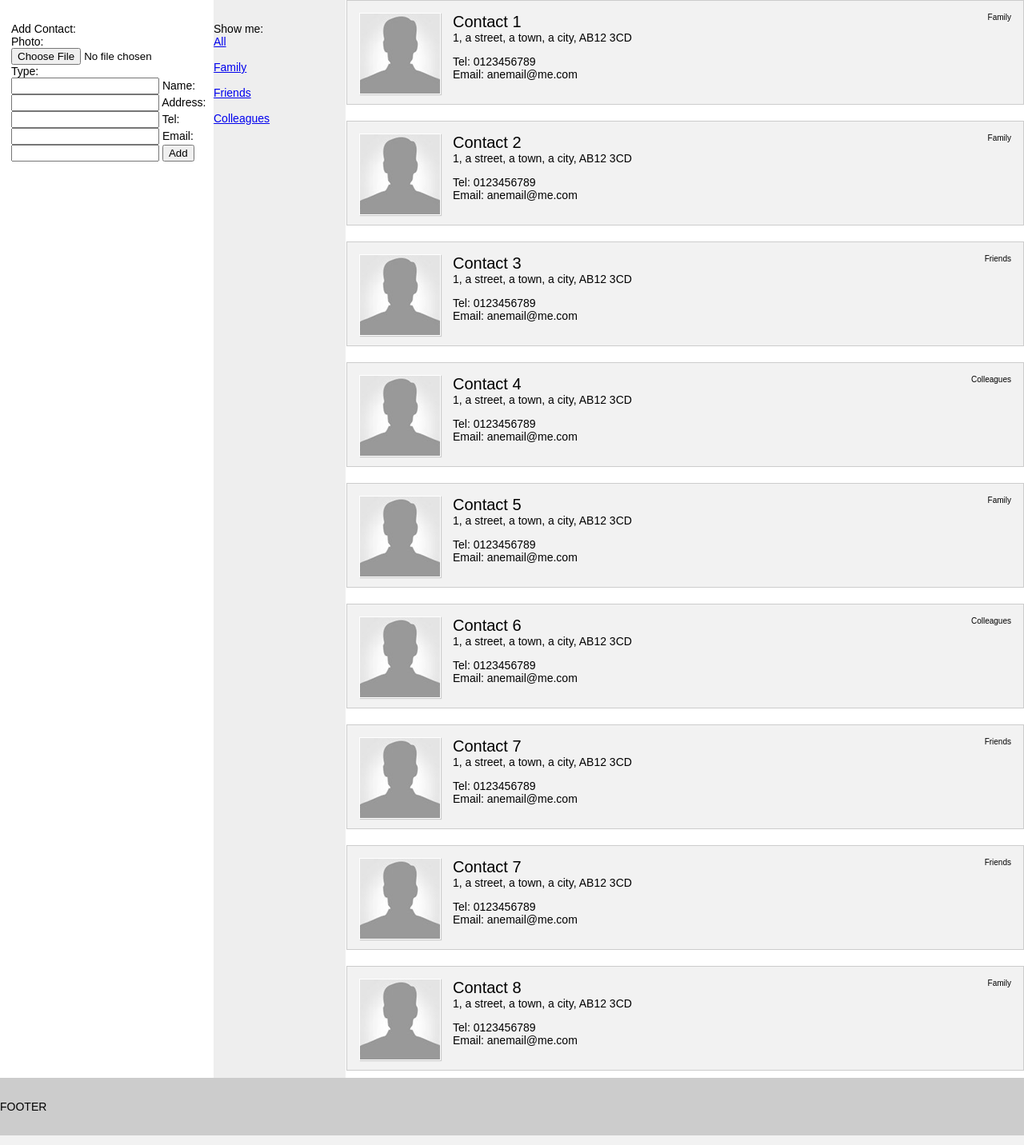
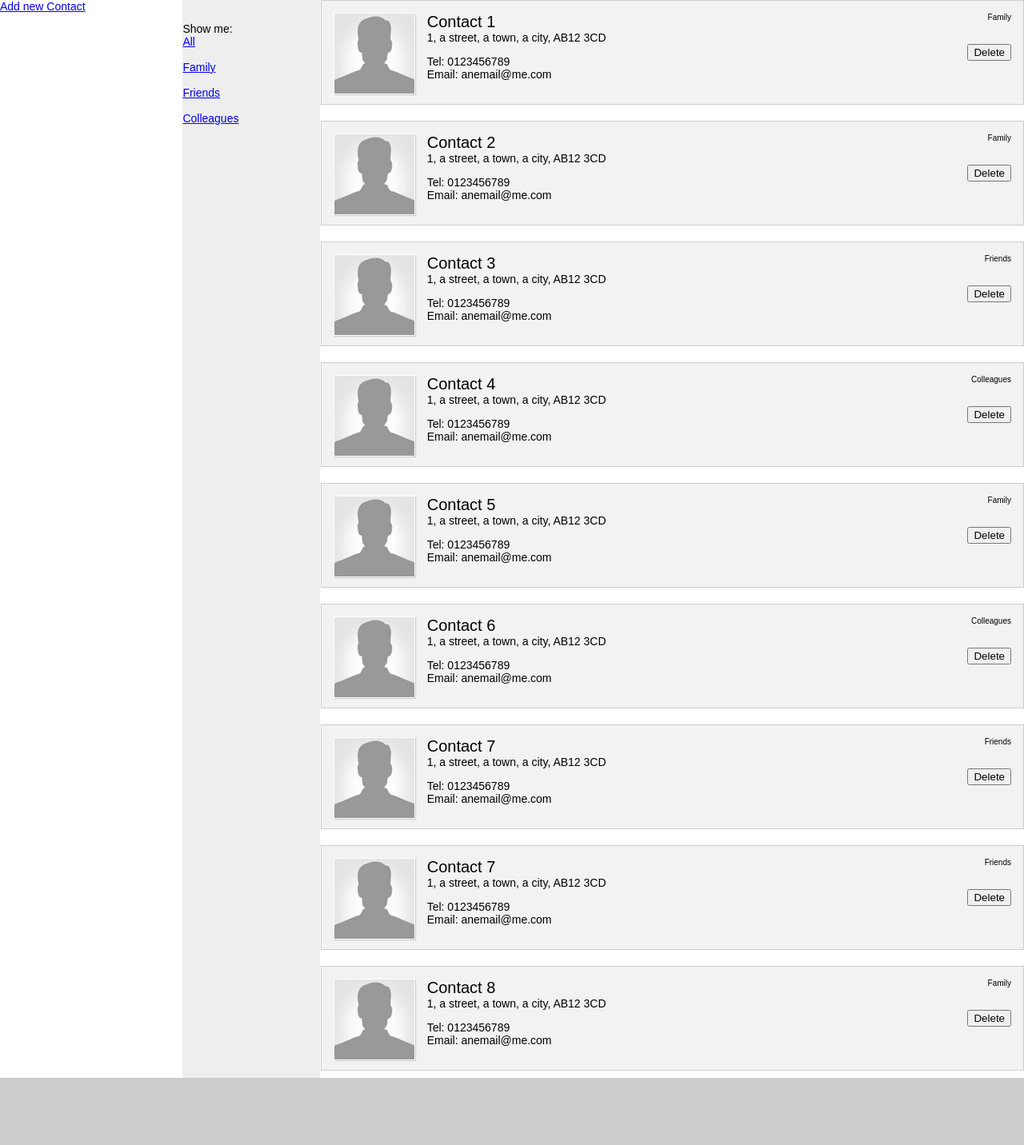
Before and after one commit to ITCarst/backbone-filter-contacts, a PHP site: page / in a window 1280 px wide. Shown: the part 73-1505 px from the top of the page at 80% size. Run offline with PHP 8.4, Linux system fonts and the light colour scheme; some libraries are stand-ins or nearby versions.

Commit message:
ability to delete contact

```diff
--- a/css/screen.css
+++ b/css/screen.css
@@ -102,3 +102,9 @@ header {
     font-size:10px;
     float:right;
 }
+.contact-container .delete {
+    float: right;
+}
+.add-contact > div {
+    display: none;
+}
--- a/index.html
+++ b/index.html
@@ -14,6 +14,9 @@
 
             <main class="flex-container flex-content">
                 <div class="add-contact">
+
+                    <a id="showForm" href="#">Add new Contact</a>
+
                     <div>
                         Add Contact:<br/>
                         <form id="addContact" action="#">
@@ -45,24 +48,29 @@
                      <div id="filter"><label>Show me: </label></div>
                 </nav>
 
-
-
                 <article class="message">
                     <div id="contacts">
                         <script id="contactTemplate" type="text/template">
                             <img src="<%= photo %>" alt="<%= name %>" />
                             <h1><%= name %><span><%= type %></span></h1>
                             <div> <%= address %></div>
+                            <button class="delete">Delete</button>
                             <dl>
                                 <dt>Tel: <%= tel %></dt>
-                            <dd>Email: <%= email %></dd>
+                                <dd>Email: <%= email %></dd>
                             </dl>
                      </script>
                  </div>
                 </article>
             </main>
 
-            <footer>FOOTER</footer>
+            <footer id="footer">
+                 <ul>
+                     <script id="footerTemplate" type="text/template">
+                        <li title="<%= link%>"> <%=link%> </li>
+                    </script>
+                </ul>
+            </footer>
 
         </div>
 
--- a/js/app.js
+++ b/js/app.js
@@ -1,4 +1,5 @@
 (function ($) {
+    var footerLinks = ["about", "contact", "similar"];
 
     var contacts = [
         { name: "Contact 1", address: "1, a street, a town, a city, AB12 3CD", tel: "0123456789", email: "anemail@me.com", type: "Family" },
@@ -15,9 +16,38 @@
     //define the contact model
     var Contact = Backbone.Model.extend({
         defaults: {
-            photo : "./img/placeholder.png" //default image for contacts
+            photo : "./img/placeholder.png", //default image for contacts
+            name : "",
+            tel : "",
+            email: "",
+            type: ""
          }
     });
+
+    var Footer = Backbone.Model.extend();
+    var FooterDir = Backbone.Collection.extend({
+        model: Footer
+    });
+
+    var FooterView = Backbone.View.extend({
+        el: $("#footer"),
+
+        initialize: function () {
+            this.collection = new FooterDir(footerLinks);
+
+            this.render();
+        },
+        render : function () {
+            var that = this;
+            _.each(this.collection.models, function (link) {
+                that.renderFooterLinks(link);
+            });
+        },
+        renderFooterLinks: function (link) {
+            console.log(link);
+        }
+    });
+
 
     //define collection dir
     var Directory = Backbone.Collection.extend({
@@ -33,9 +63,17 @@
         render: function () {
             var tmpl = _.template(this.template);
             this.$el.html(tmpl(this.model.toJSON()));
-
             return this;
-
+        },
+        events: {
+            "click button.delete" : "deleteContact"
+        },
+        deleteContact: function () {
+            var removedType = this.model.get("type").toLowerCase();
+            this.model.destroy();
+            this.remove();
+            if(_.indexOf(directory.getTypes(), removedType) === -1)
+                directory.$el.find("#filter div").children("a[data='" + removedType + "']").remove();
         }
     });
 
@@ -56,6 +94,8 @@
 
             //render the collection with the new contact
             this.collection.on("add", this.renderContact, this);
+
+            this.collection.on("remove", this.removeContact, this);
 
         },
         render: function () {
@@ -83,7 +123,7 @@
                     html: "<a href='#filter/all' data='all'>All</a><br/><br/>"
                 });
             _.each(this.getTypes(), function (item) {
-                var option = $("<a href='#filter/" + item.toLowerCase() +"'>"
+                var option = $("<a href='#filter/" + item.toLowerCase() +"' data='" + item.toLowerCase() + "'>"
                     + item + "</a><br/><br/>").appendTo(select);
             });
             return select;
@@ -94,7 +134,8 @@
         },
         events: {
             "change #filter select" : "setFilter",
-            "click #add" : "addContact"
+            "click #add" : "addContact",
+            "click #showForm": "showForm"
         },
         setFilter: function(e) {
             this.filterType = e.currentTarget.value;
@@ -126,9 +167,7 @@
             });
 
             if (!_.isEmpty(newModel)) {
-
                 contacts.push(newModel);
-
                 if (_.indexOf(this.getTypes(), newModel.type) === -1) {
                     this.collection.add(new Contact(newModel));
                     this.$el.find("#filter").find("select").remove().end().append(this.createSelect());
@@ -138,6 +177,19 @@
             } else {
                 alert("fill in the form pls");
             }
+        },
+        removeContact: function (removeModel) {
+            var removed = removeModel.attributes;
+            if(removed.photo === "/img/placeholder.png")
+                delete removed.photo;
+
+            _.each(contacts, function (contact) {
+                if (_.isEqual(contact, removed))
+                    contacts.splice(_.indexOf(contacts, contact), 1);
+            });
+        },
+        showForm : function () {
+            this.$el.find(".add-contact > div").slideToggle();
         }
     });
 
@@ -154,6 +206,9 @@
         }
     });
 
+
+    var footer = new FooterView();
+
     //create the router init
     var contactsRouter = new ContactsRouter();
 
```
